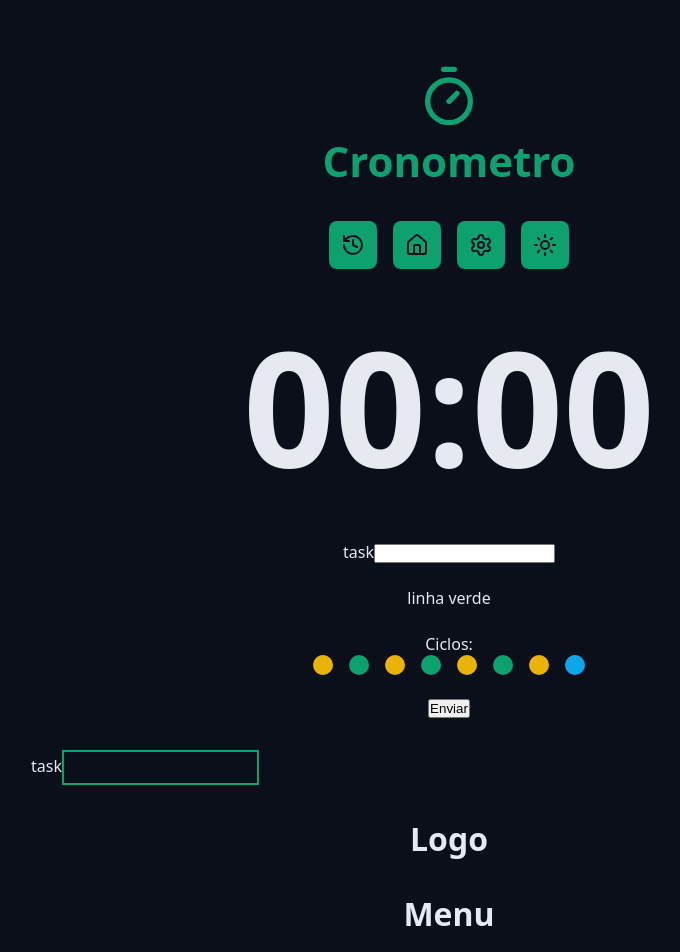
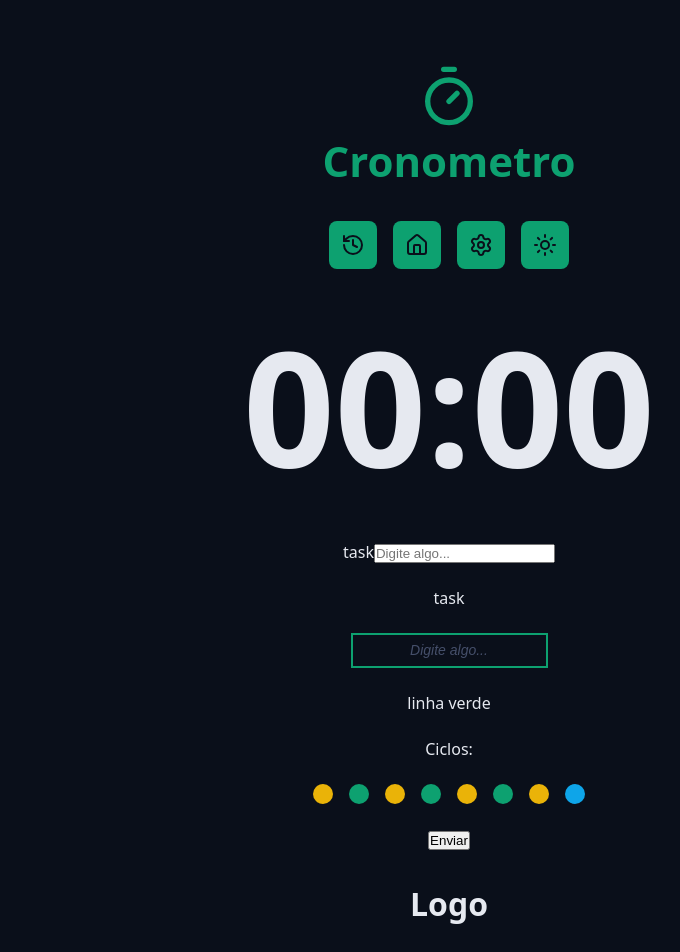
Before and after one commit to h3llsyn/Aulas-React, a React (Vite) app in the folder cronometro_pomodoro/: page / in a window 1280 px wide. Shown: the top 952 px of the page, without its empty margins (191-871 px from the left). Built offline with nearby package versions, Linux system fonts and the light colour scheme.

Commit message:
continuando

```diff
--- a/cronometro_pomodoro/src/App.tsx
+++ b/cronometro_pomodoro/src/App.tsx
@@ -7,6 +7,7 @@ import { Menu } from './components/Menu'
 import { CountDown } from './components/CountDown'
 import { Formulario } from './components/Formulario'
 import { Cycles } from './components/Cycles'
+import { Button } from './components/Button'
 
 export function App() {
   return (
@@ -27,7 +28,10 @@ export function App() {
         <form className="form" action="">
           <div>
             <label htmlFor="task">task</label>
-            <input type="text" id="meuInput" />
+            <input type="text" id="meuInput" placeholder='Digite algo...' />
+          </div>
+          <div className="formRow">
+            <Formulario labelText='task' id='meuInput' type='text' placeholder='Digite algo...'/>
           </div>
           <div className='formRow'>
             linha verde
@@ -35,12 +39,10 @@ export function App() {
           <div className='formRow'>
             <Cycles />
           </div>
-          <button>Enviar</button>
+          <div className='formRow'>
+            <Button/>
+          </div>
         </form>
-      </Container>
-
-      <Container>
-        <Formulario />
       </Container>
 
       <Container>
--- /dev/null
+++ b/cronometro_pomodoro/src/components/Button/index.tsx
@@ -0,0 +1,11 @@
+import styles from './styles.module.css';
+
+export function Button(){
+    return(
+        <>
+        <div className={styles.button}>
+            <button>Enviar</button>
+        </div>
+        </>
+    )
+}
--- /dev/null
+++ b/cronometro_pomodoro/src/components/Button/styles.module.css
@@ -0,0 +1,3 @@
+.button{
+
+}
--- a/cronometro_pomodoro/src/components/Cycles/index.tsx
+++ b/cronometro_pomodoro/src/components/Cycles/index.tsx
@@ -20,3 +20,4 @@ export function Cycles() {
         </>
     )
 }
+10
--- a/cronometro_pomodoro/src/components/Formulario/index.tsx
+++ b/cronometro_pomodoro/src/components/Formulario/index.tsx
@@ -3,18 +3,21 @@ import styles from './styles.module.css'
 type FormularioProps = {
     id: string;
     labelText: string;
+    type:string
+    placeholder:string
 } & React.Component<'input'>;
 
 export function Formulario({
     id,
     type,
-    labelText = "task",
+    labelText,
+    placeholder,
     ...rest
 }: FormularioProps) {
     return (
         <>
             <label htmlFor="{id}">{labelText}</label>
-            <input className={styles.input} type="{type}" id="{id}" {...rest} />
+            <input className={styles.input} type={type} id={id} placeholder={placeholder} {...rest} />
         </>
     );
 }
--- a/cronometro_pomodoro/src/styles/global.css
+++ b/cronometro_pomodoro/src/styles/global.css
@@ -21,5 +21,9 @@ body {
   gap: 2.4rem;
 }
 .formRow{
-
+    display: flex;
+    justify-content: center;
+    align-items: center;
+    flex-direction: column;
+    gap: 2.4rem;
 }
```
